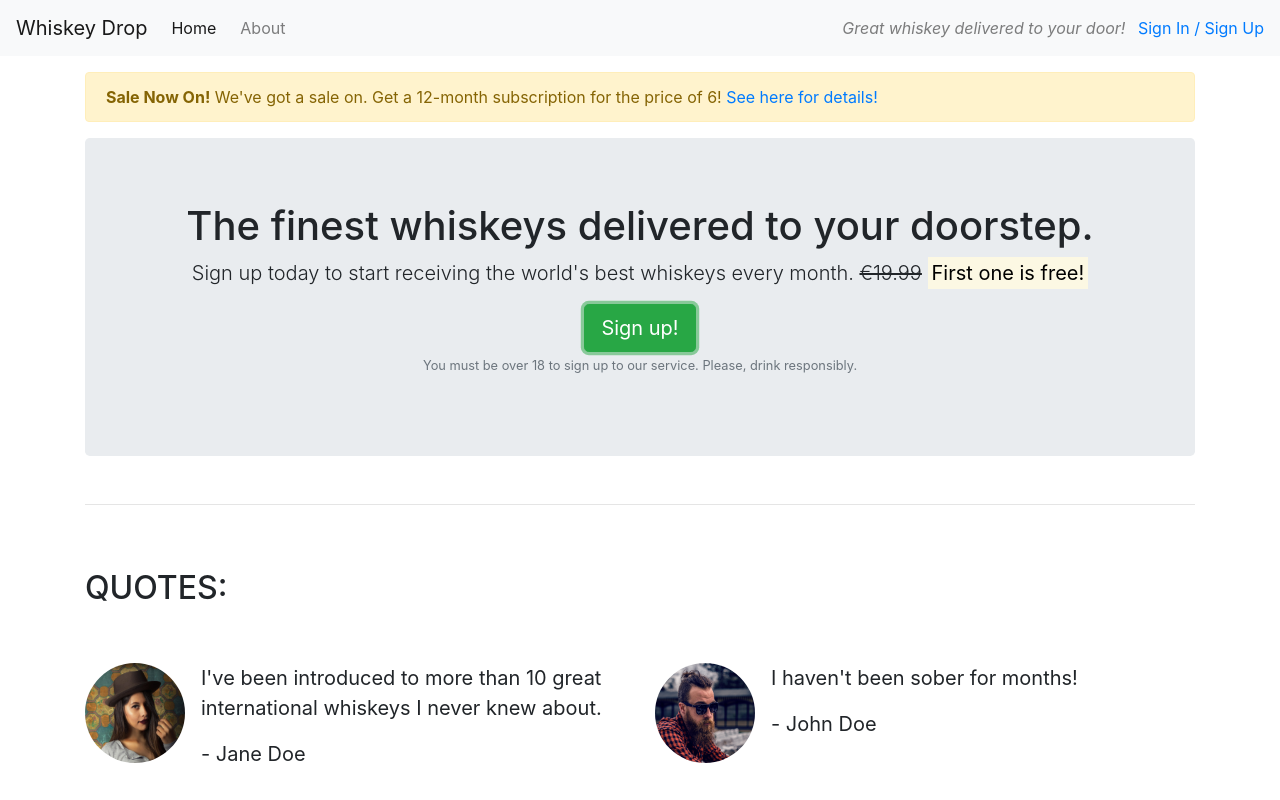
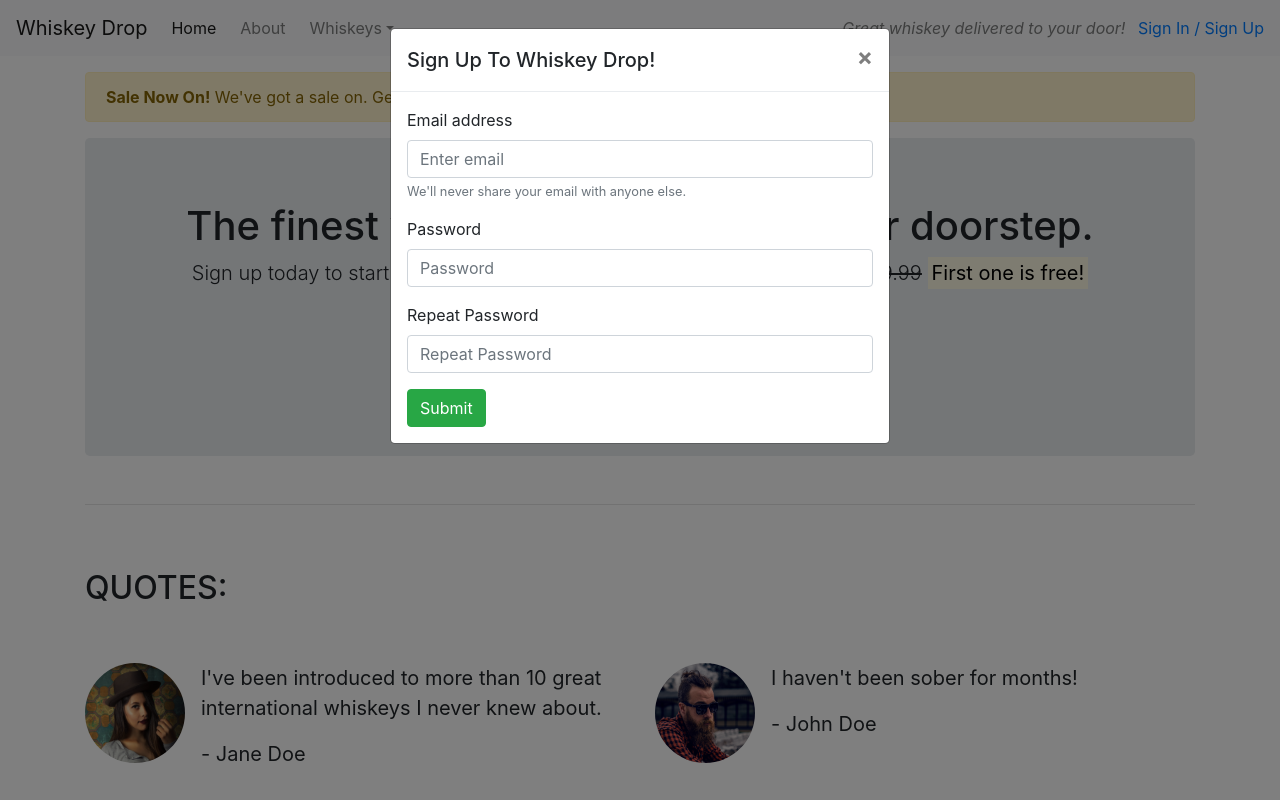
Before and after one commit to MichealCWalsh/whiskey-bootstrap-test, a plain HTML site: page index.html in a window 1280 px wide. Both pictures are taken after a click on the button "Sign up!". Shown: the top 800 px of the page. Drawn offline with nearby package versions, Linux system fonts and the light colour scheme.

Commit message:
Added modal and navbar dropdown/toggle.

```diff
--- a/index.html
+++ b/index.html
@@ -10,33 +10,68 @@
     <script src="https://kit.fontawesome.com/7d4a87edd3.js" crossorigin="anonymous"></script>
 </head>
 
+
 <body>
     <nav class="navbar navbar-light bg-light navbar-expand-sm">
         <!-- ^ 'navbar-expand-sm' makes navbar more responsive. 'fixed-top' is all it takes to stick somehting to the top of the website. -->
         <a href="/" class="navbar-brand">Whiskey Drop</a>
         <!-- ^ 'navbar-brand' just adds some sensible styling to the link. -->
+
+
+        <!-- BELOW IS IMPORTANT JS code for your Milestone project!! -->
+        <button class="navbar-toggler ml-auto" type="button" data-toggle="collapse" data-target="#navbarNavDropdown"
+            aria-controls="navbarNavDropdown" aria-expanded="false" aria-label="Toggle navigation">
+            <!-- ^ data-toggle tells Bootstrap that this button will be used as a trigger for a collapsible element somewhere on the page. data-target gives the id. -->
+            <span class="navbar-toggler-icon"></span></button>
+        <!-- ^ Provides the three bar icon for our button -->
+
+        <div class="collapse navbar-collapse" id="navbarNavDropdown">
+
             <ul class="navbar-nav mr-auto">
                 <!-- ^ mr-auto pushes navbar to the left. -->
                 <li class="active nav-item mr-2"><a href="/" class="nav-link">Home</a></li>
                 <li class=" nav-item mr-2"><a href="/about" class="nav-link">About</a></li>
-            <li class=" nav-item mr-2 d-block d-sm-none"><a href="/login" class="nav-link">Sign In / Sign Up</a></li>
+                <li class="nav-item dropdown">
+                    <a class="nav-link dropdown-toggle" href="#" id="navbarDropdownMenuLink" role="button"
+                        data-toggle="dropdown" aria-haspopup="true" aria-expanded="false">Whiskeys</a>
+                    <div class="dropdown-menu" aria-labelledby="navbarDropdownMenuLink">
+                        <a class="dropdown-item" href="#">Irish</a>
+                        <a class="dropdown-item" href="#">Scotch</a>
+                        <a class="dropdown-item" href="#">Japanese</a>
+                        <a class="dropdown-item" href="#">American</a>
+                        <a class="dropdown-item" href="#">Unknown Origin</a>
+                    </div>
+                    <!-- ^ IMPORTANT: This is a great bit of code for having a dropdown menu. The fact that it's nested in a collapsable navbar is gerat too. -->
+                </li>
+                <li class=" nav-item mr-2 d-block d-sm-none">
+                    <a href="/login" class="nav-link">Sign In / Sign Up</a>
+                </li>
                 <!-- ^ Displays a link on smaller devices only that we have a cleaner version of on larger ones. *NOTE that he uses sm here.* -->
             </ul>
+        </div>
+
+
         <div class="d-none d-sm-block">
             <!-- ^ Hides the code on smaller devices as it's jank. *THIS was originally md but I changed it to mirror above.*  -->
             <p class="navbar-text my-auto mr-2"><i>Great whiskey delivered to your door!</i></p>
             <a href="/login">Sign In / Sign Up</a>
         </div>
+
     </nav>
+
+
     <article class="container mt-3">
         <!-- ^ 'mt-3' adds some spacing between the navbar and the jumbotron. -->
         <div class="row d-none d-sm-block">
             <div class="col-12">
                 <div class="alert alert-warning">
-                    <strong>Sale Now On!</strong> We've got a sale on. Get a 12-month subscription for the price of 6! <a href="#">See here for details!</a>
+                    <strong>Sale Now On!</strong> We've got a sale on. Get a 12-month subscription for the price of 6!
+                    <a href="#">See here for details!</a>
                 </div>
             </div>
         </div>
+
+
         <!-- Callout -->
         <div class="row">
             <div class="col-12">
@@ -52,7 +87,8 @@
                         <strong><mark>First one is free!</mark></strong>
 
                     </p>
-                    <button class="btn btn-success btn-lg">Sign up!</button>
+                    <button class="btn btn-success btn-lg" data-toggle="modal" data-target="#signUpModal">Sign
+                        up!</button>
                     <p class="text-muted">
                         <small>You must be over 18 to sign up to our service. Please, drink responsibly.</small>
                     </p>
@@ -62,6 +98,8 @@
         <!-- /.callout -->
         <hr>
 
+
+
         <!-- Quotes -->
         <section class="quotes">
             <div class="row">
@@ -70,12 +108,15 @@
                     <h2 class="text-uppercase">Quotes:</h2>
                 </div>
             </div>
+
             <div class="row">
+
                 <div class="col-12 col-md-6">
                     <div class="media">
                         <div class="d-none d-sm-block">
                             <!-- ^ NOTE: If you want to create a div with multiple classes the shorthand should contain no spaces e.g .d-none.d-sm-block + TAB -->
-                            <img src="images/girl-image.png" alt="image of a pretty hipster" class="rounded-circle mr-3" height="100" width="100">
+                            <img src="images/girl-image.png" alt="image of a pretty hipster" class="rounded-circle mr-3"
+                                height="100" width="100">
                             <!-- ^ rounded-circle is a pretty cool and self-explanatory feature. -->
                         </div>
                         <div class="media-body">
@@ -88,10 +129,12 @@
                         </div>
                     </div>
                 </div>
+
                 <div class="col-12 col-md-6">
                     <div class="media">
                         <div class="d-none d-sm-block">
-                            <img src="images/guy-image.png" alt="image of a hipster in sunglasses" class="rounded-circle mr-3" height="100" width="100">
+                            <img src="images/guy-image.png" alt="image of a hipster in sunglasses"
+                                class="rounded-circle mr-3" height="100" width="100">
                         </div>
                         <div class="media-body">
                             <blockquote class="blockquote">
@@ -101,10 +144,12 @@
                         </div>
                     </div>
                 </div>
+
             </div>
         </section>
         <!-- /.quotes -->
         <hr>
+
 
         <!-- Features -->
         <section class="features">
@@ -113,10 +158,12 @@
                     <h2 class="text-uppercase">Features:</h2>
                 </div>
             </div>
+
             <div class="row">
                 <div class="col-12 col-md-6 col-lg-4">
                     <div class="feature">
-                        <h3><i class="fas fa-gift d-none d-sm-inline"></i> Feature 1 <span class="badge badge-success">NEW!</span></h3>
+                        <h3><i class="fas fa-gift d-none d-sm-inline"></i> Feature 1 <span
+                                class="badge badge-success">NEW!</span></h3>
                         <!-- ^ The above span adds a green badge for a new feature. Personally I would make this redbut perhaps our colours will change later on. -->
                         <p>Lorem ipsum dolor sit amet, consectetur adipiscing elit, sed do eiusmod tempor incididunt ut
                             labore
@@ -125,6 +172,7 @@
                         <p><a class="btn btn-sm btn-default" href="">Read More</a></p>
                     </div>
                 </div>
+
                 <div class="col-12 col-md-6 col-lg-4">
                     <div class="feature">
                         <h3><i class="fas fa-credit-card d-none d-sm-inline"></i> Feature 2</h3>
@@ -135,6 +183,7 @@
                         <p><a class="btn btn-sm btn-default" href="">Read More</a></p>
                     </div>
                 </div>
+
                 <div class="col-12 d-md-none d-lg-block col-lg-4">
                     <!-- ^ The 'd-md-none' hides Feature 3 on larger screens. The 'd' here stands for display. -->
                     <div class="feature">
@@ -163,6 +212,7 @@
                         <!-- the 'scope' atteibute has no visual effects but can be uised by screenreaders. -->
                     </tr>
                 </thead>
+
                 <tbody>
                     <tr>
                         <th scope="row">1</th>
@@ -194,9 +244,52 @@
         </section>
         <!-- /.monthly-favourites -->
     </article>
-    <script src="https://code.jquery.com/jquery-3.3.1.slim.min.js" integrity="sha384-q8i/X+965DzO0rT7abK41JStQIAqVgRVzpbzo5smXKp4YfRvH+8abtTE1Pi6jizo" crossorigin="anonymous"></script>
-    <script src="https://cdnjs.cloudflare.com/ajax/libs/popper.js/1.14.3/umd/popper.min.js" integrity="sha384-ZMP7rVo3mIykV+2+9J3UJ46jBk0WLaUAdn689aCwoqbBJiSnjAK/l8WvCWPIPm49" crossorigin="anonymous"></script>
-    <script src="https://stackpath.bootstrapcdn.com/bootstrap/4.1.3/js/bootstrap.min.js" integrity="sha384-ChfqqxuZUCnJSK3+MXmPNIyE6ZbWh2IMqE241rYiqJxyMiZ6OW/JmZQ5stwEULTy" crossorigin="anonymous"></script>
+
+    <div class="modal" tabindex="-1" role="dialog" id="signUpModal">
+        <!-- ^ The above id is used further up to tell the browser what modal to open. -->
+        <div class="modal-dialog" role="document">
+            <div class="modal-content">
+                <div class="modal-header">
+                    <h5 class="modal-title">Sign Up To Whiskey Drop!</h5>
+                    <button type="button" class="close" data-dismiss="modal" aria-label="Close">
+                        <span aria-hidden="true">&times;</span>
+                    </button>
+                </div>
+
+                <div class="modal-body">
+                    <form>
+                        <div class="form-group">
+                            <label for="exampleInputEmail1">Email address</label>
+                            <input type="email" class="form-control" id="exampleInputEmail1"
+                                aria-describedby="emailHelp" placeholder="Enter email">
+                            <small id="emailHelp" class="form-text text-muted">We'll never share your email with anyone
+                                else.</small>
+                        </div>
+                        <div class="form-group">
+                            <label for="exampleInputPassword1">Password</label>
+                            <input type="password" class="form-control" id="exampleInputPassword1" placeholder="Password">
+                        </div>
+                        <div class="form-group">
+                            <label for="repeatPassword">Repeat Password</label>
+                            <input type="password" class="form-control" id="repeatPassword" placeholder="Repeat Password">
+                        </div>
+
+                        <button type="submit" class="btn btn-success">Submit</button>
+                    </form>
+                </div>
+            </div>
+        </div>
+    </div>
+
+    <script src="https://code.jquery.com/jquery-3.3.1.slim.min.js"
+        integrity="sha384-q8i/X+965DzO0rT7abK41JStQIAqVgRVzpbzo5smXKp4YfRvH+8abtTE1Pi6jizo"
+        crossorigin="anonymous"></script>
+    <script src="https://cdnjs.cloudflare.com/ajax/libs/popper.js/1.14.3/umd/popper.min.js"
+        integrity="sha384-ZMP7rVo3mIykV+2+9J3UJ46jBk0WLaUAdn689aCwoqbBJiSnjAK/l8WvCWPIPm49"
+        crossorigin="anonymous"></script>
+    <script src="https://stackpath.bootstrapcdn.com/bootstrap/4.1.3/js/bootstrap.min.js"
+        integrity="sha384-ChfqqxuZUCnJSK3+MXmPNIyE6ZbWh2IMqE241rYiqJxyMiZ6OW/JmZQ5stwEULTy"
+        crossorigin="anonymous"></script>
     <!-- ^ Is placed at the bottom of the html document so that any large JavaScript files don't slow the loading of the page. -->
 </body>
 
```
Lines whose indentation alone changed are shown as unchanged.
